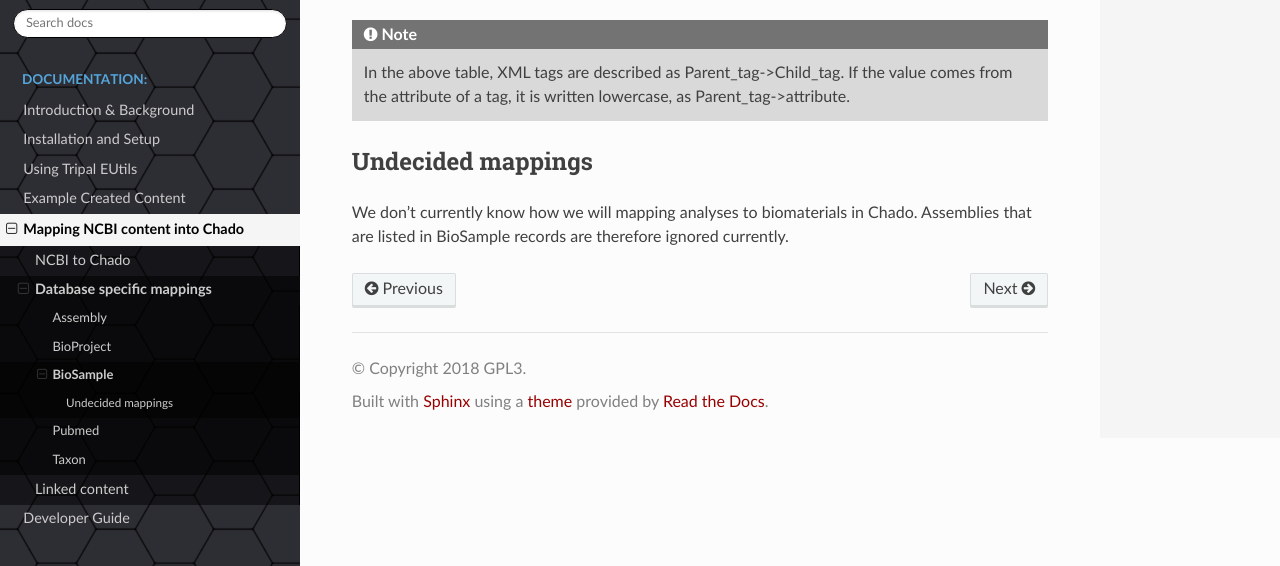
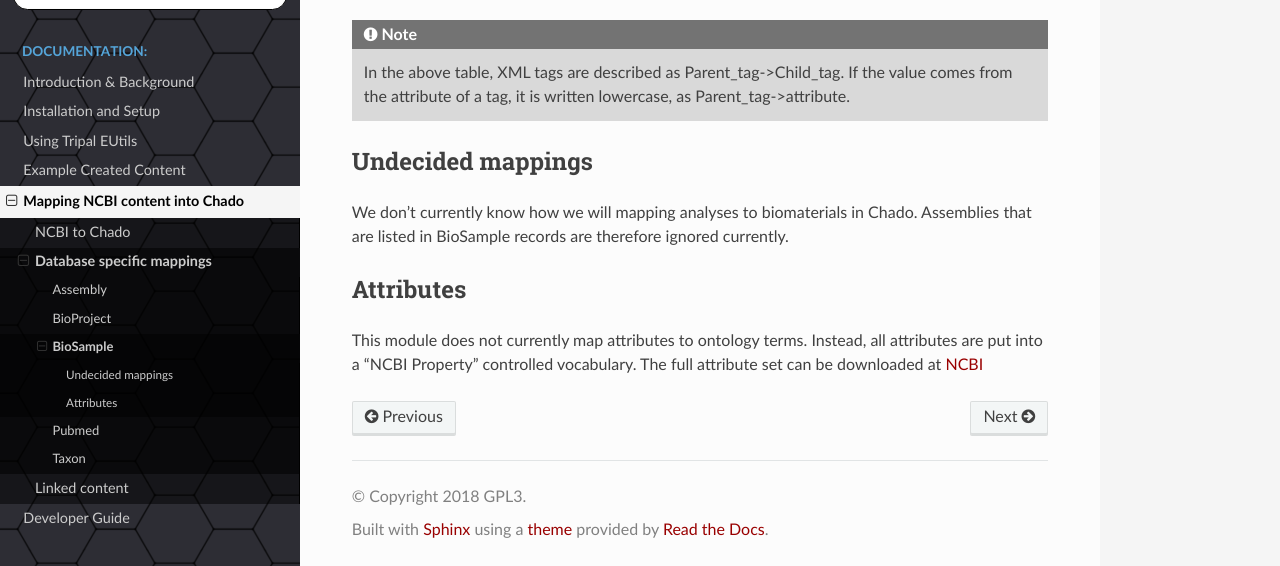
Before and after one commit to NAL-i5K/tripal_eutils, a Sphinx documentation site: the page built from docs/database_info/biosample.rst, in a window 1280 px wide and 900 px high, scrolled down 525 px, cut to the strip 334-900 px from the top of the window. Built offline with Sphinx 7.4.7 and the Read the Docs theme 2.0.0, drawn with Linux system fonts in a browser that asks for light colours.

Commit message:
link to attributes in docs

```diff
--- a/docs/database_info/biosample.rst
+++ b/docs/database_info/biosample.rst
@@ -21,3 +21,9 @@ Undecided mappings
 ------------------
 
 We don't currently know how we will mapping analyses to biomaterials in Chado.  Assemblies that are listed in BioSample records are therefore ignored currently.
+
+
+Attributes
+----------
+
+This module does not currently map attributes to ontology terms.  Instead, all attributes are put into a "NCBI Property" controlled vocabulary.  The full attribute set can be downloaded at `NCBI <https://www.ncbi.nlm.nih.gov/biosample/docs/attributes/?format=xml>`_
```
